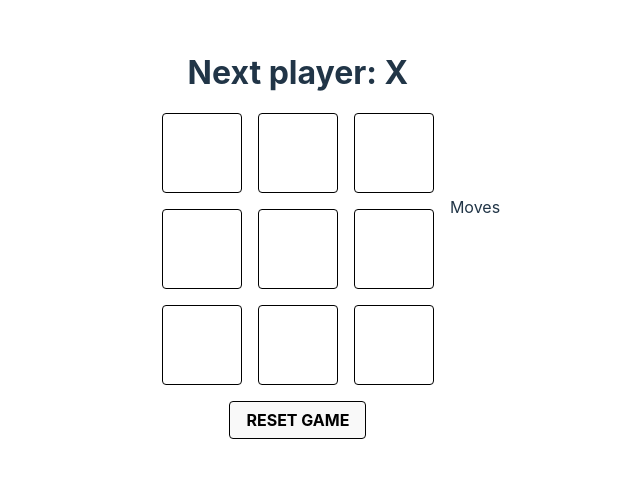
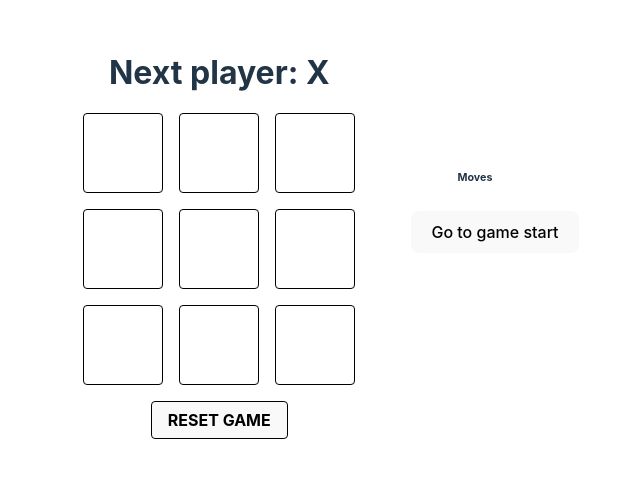
Before and after one commit to wasim7raja10/react-tic-tac-toe, a React (Vite) app: page / in a window 1280 px wide. Shown: the part 193-670 px from the top of the page, without its empty margins (309-949 px from the left). Built offline with nearby package versions, Linux system fonts and the light colour scheme.

Commit message:
Add list styling and handle jump to move in App.tsx and Moves.tsx

```diff
--- a/src/App.css
+++ b/src/App.css
@@ -56,3 +56,7 @@
 	cursor: pointer;
 	border: 1px solid #000;
 }
+
+.list {
+	list-style: none;
+}
--- a/src/App.tsx
+++ b/src/App.tsx
@@ -18,6 +18,11 @@ function App() {
     setMoveNumber(0);
   }
 
+  function handleJumpTo(move: number) {
+    setMoveNumber(move);
+    setHistory(history.slice(0, move + 1));
+  }
+
 	return (
 		<>
 			<div className="flex gap">
@@ -33,7 +38,7 @@ function App() {
 
 				{/* Move */}
 				<div>
-					<Moves />
+					<Moves onJumpTo={handleJumpTo} moveNumber={moveNumber} />
 				</div>
 			</div>
 		</>
--- a/src/Moves.tsx
+++ b/src/Moves.tsx
@@ -1,7 +1,28 @@
-function Moves() {
-  return (
-    <div>Moves</div>
-  )
+function Moves({
+	onJumpTo,
+	moveNumber,
+}: {
+	onJumpTo: (move: number) => void;
+	moveNumber: number;
+}) {
+	return (
+		<div>
+			<h6>Moves</h6>
+			<ul className="list">
+				{Array(moveNumber + 1)
+					.fill(null)
+					.map((_, move) => {
+						return (
+							<li key={move}>
+								<button onClick={() => onJumpTo(move)}>
+									{move === 0 ? "Go to game start" : `Go to move #${move}`}
+								</button>
+							</li>
+						);
+					})}
+			</ul>
+		</div>
+	);
 }
 
-export default Moves
+export default Moves;
```
